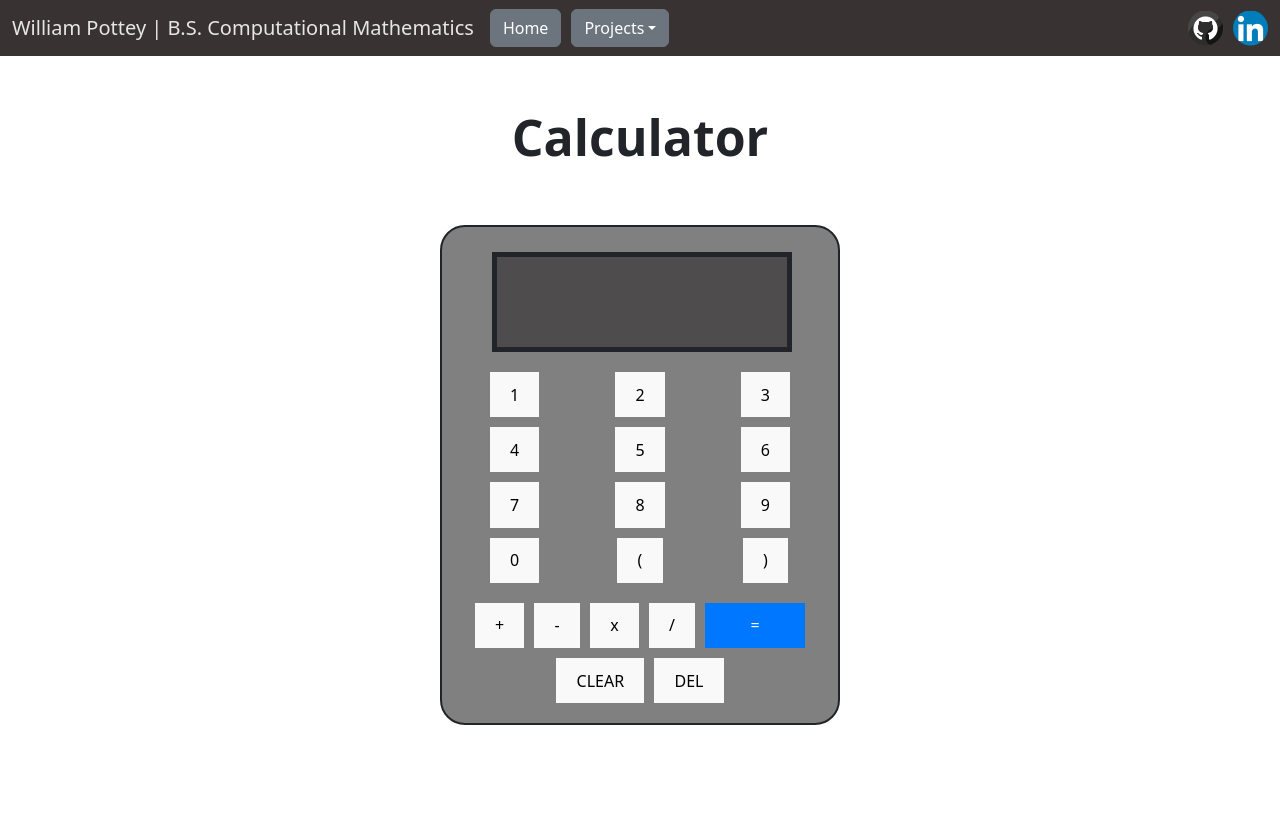
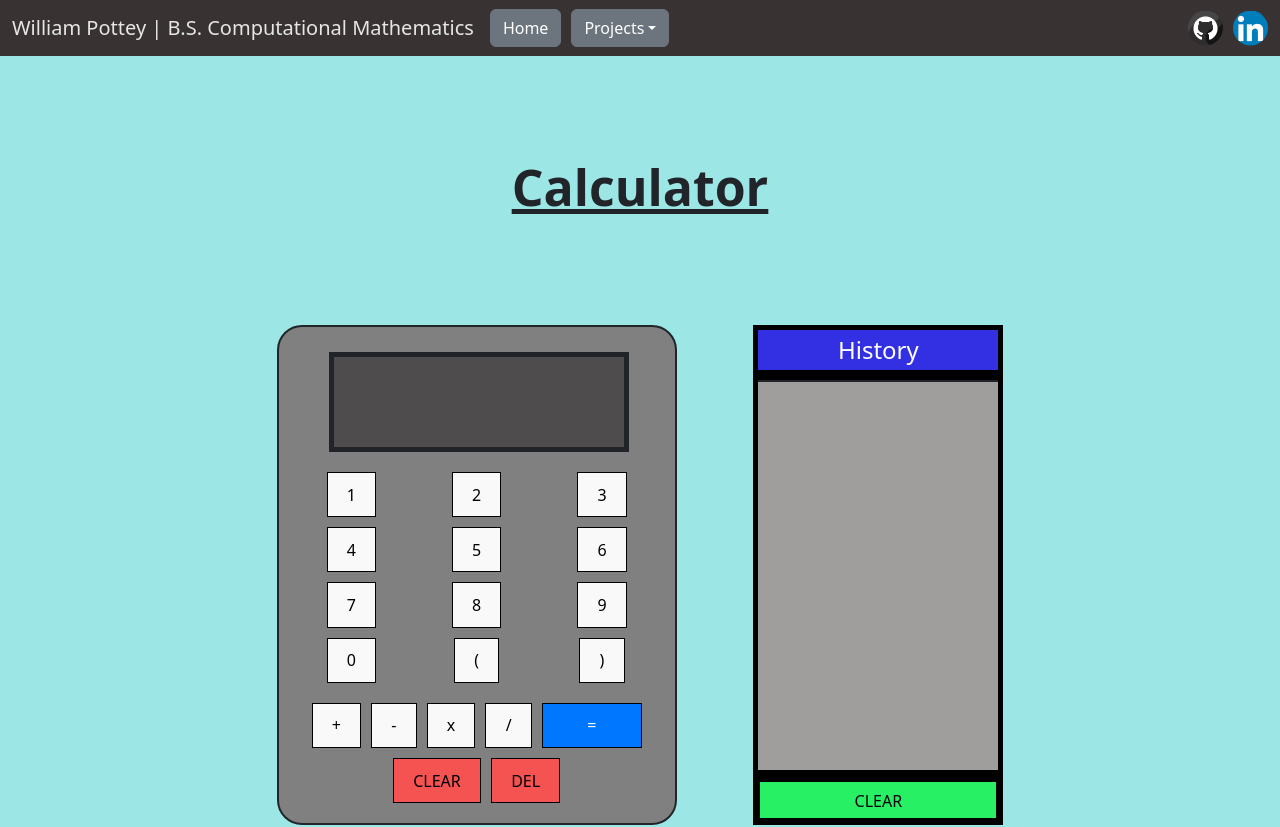
Before and after one commit to WilliamPottey/React-Calculator-1, a React (Vite) app: page / in a window 1280 px wide. Shown: the top 827 px of the page. Before the commit the page ends 800 px from the top, so only its background shows below. Built offline with nearby package versions, Linux system fonts and the light colour scheme.

Commit message:
add history + cleanup bugs + styling

```diff
--- a/src/App.css
+++ b/src/App.css
@@ -3,15 +3,24 @@
   height: 500px;
   background-color: gray;
   position: relative;
-  top: 0;
+  /* top: 0;
   bottom: 0;
   left: 0;
-  right: 0;
-  margin: auto;
+  right: 0; */
+  /* margin: auto;
   margin-bottom: 50px;
+  margin-top: 100px; */
   text-align: center;
   border-radius: 25px;
   border: 2px solid;
+}
+
+.flex {
+  display: flex;
+  justify-content: center;
+  align-items: center;
+  justify-content: space-evenly;
+  padding: 200px;
 }
 
 .result_box {
@@ -20,8 +29,21 @@
   background-color: rgb(78, 76, 76);
   margin-left: 50px;
   margin-top: 25px;
-  overflow: scroll;
+  overflow: auto;
+  overflow-x: hidden;
   border: 5px solid;
+  display: flex;
+  justify-content: center;
+  align-items: center;
+}
+
+#result_text {
+  font-size: 25px;
+  right: 10px;
+  color: white;
+  overflow-wrap: break-word;
+  padding: 24px;
+  overflow: auto;
 }
 
 .number_buttons {
@@ -49,40 +71,29 @@
 
 #clear {
   margin-top: 10px;
+  background-color: rgb(245, 82, 82);
 }
 
 button {
   border-radius: 8px;
-  border: 1px solid transparent;
+  border: 1px solid black;
   padding: 0.6em 1.2em;
   font-size: 1em;
   font-weight: 500;
-  font-family: inherit;
   cursor: pointer;
   transition: border-color 0.25s;
 }
-button:hover {
+.button-1:hover {
   border-color: #71ff64;
-}
-button:focus,
-button:focus-visible {
-  outline: 4px auto -webkit-focus-ring-color;
 }
 
 button {
   background-color: #f9f9f9;
 }
 
-#result_text {
-  font-size: 25px;
-  right: 10px;
-  color: white;
-  margin-top: 50px;
-  overflow-wrap: break-word;
-}
-
 #delete {
   margin-left: 10px;
+  background-color: rgb(245, 82, 82);
 }
 
 #calc_text {
--- a/src/App.jsx
+++ b/src/App.jsx
@@ -1,10 +1,12 @@
 import { useEffect, useState } from "react";
 import "./App.css";
+import History from "./components/History/history";
 
 function App() {
   const [result, setResult] = useState("");
   const [pressed, setPressed] = useState("");
   const [evaluated, setEvaluated] = useState(false);
+  const [history, setHistory] = useState([]);
 
   const onClickNumber = (number) => {
     if (result == 0) {
@@ -12,7 +14,11 @@ function App() {
       return;
     }
     console.log(evaluated);
-    if (evaluated && !isOperator(result.charAt(result.length - 1))) {
+    if (
+      evaluated &&
+      !isOperator(result.charAt(result.length - 1)) &&
+      !isParenthesis(result.charAt(0))
+    ) {
       setEvaluated((prevEvaluated) => !prevEvaluated);
       setResult(number.toString());
       return;
@@ -27,6 +33,8 @@ function App() {
       return;
     } else if (isOperator(result.charAt(result.length - 1))) {
       setResult(result.slice(0, result.length - 1) + operator);
+    } else if (isParenthesis(result.charAt(result.length - 1))) {
+      return;
     } else {
       setPressed(operator);
       setResult(result + operator);
@@ -52,9 +60,47 @@ function App() {
     return false;
   };
 
+  const isParenthesis = (char) => {
+    if (char === "(" || char === ")") {
+      return true;
+    }
+    return false;
+  };
+
+  const containsOperator = (expression) => {
+    let operators = ["+", "*", "/", "-"];
+    for (let i = 0; i < operators.length; i++) {
+      if (expression.includes(operators[i])) return true;
+    }
+    return false;
+  };
+
   const onClickEquals = (result) => {
+    let expression = result;
+    if (result.includes("(")) {
+      expression = insertMultiplication(result);
+      console.log("insert return", result);
+    }
+    if (!containsOperator(expression)) {
+      return;
+    }
+    console.log("result: ", result);
     setEvaluated(true);
-    setResult(eval(result).toString());
+    setResult(eval(expression).toString());
+    history.push(expression + " = " + eval(expression));
+    console.log(history);
+  };
+
+  const insertMultiplication = (expression) => {
+    let length = expression.length;
+    console.log("insert", expression);
+    for (let i = 1; i < length; i++) {
+      if (expression[i] === "(" && expression[i - 1] !== "*") {
+        expression = expression.slice(0, i) + "*" + expression.slice(i);
+        i++;
+      }
+    }
+    return expression;
   };
 
   const onClickParenthesis = (side) => {
@@ -63,87 +109,151 @@ function App() {
     } else if (side == "left") {
       setResult(result + "(");
     } else if (result.includes("(") && side == "right") {
+      if (countChar(result, "(") !== countChar(result, ")")) {
         setResult(result + ")");
       }
+    }
+  };
+
+  const countChar = (str, char) => {
+    return str.split(char).length - 1;
   };
 
   useEffect(() => {
     setEvaluated((prevEvaluate) => (prevEvaluate = false));
   }, [pressed]);
 
+  const handleDataFromChild = (data) => {
+    setResult(data);
+  };
+
+  const clearHistory = () => {
+    setHistory([]);
+  };
+
   return (
     <>
+      <div className="flex">
         <div className="body">
           <div className="result_box">
             <span id="result_text">{result}</span>
+            {/* <History sendDataToParent={handleDataFromChild} /> */}
           </div>
           <div className="number_buttons">
+            <a className="individual_num_button">
+              <button className="button-1" onClick={() => onClickNumber(1)}>
+                1
+              </button>
+            </a>
+            <a className="individual_num_button">
+              <button className="button-1" onClick={() => onClickNumber(2)}>
+                2
+              </button>
+            </a>
+            <a className="individual_num_button">
+              <button className="button-1" onClick={() => onClickNumber(3)}>
+                3
+              </button>
+            </a>
+            <a className="individual_num_button">
+              <button className="button-1" onClick={() => onClickNumber(4)}>
+                4
+              </button>
+            </a>
+            <a className="individual_num_button">
+              <button className="button-1" onClick={() => onClickNumber(5)}>
+                5
+              </button>
+            </a>
+            <a className="individual_num_button">
+              <button className="button-1" onClick={() => onClickNumber(6)}>
+                6
+              </button>
+            </a>
+            <a className="individual_num_button">
+              <button className="button-1" onClick={() => onClickNumber(7)}>
+                7
+              </button>
+            </a>
+            <a className="individual_num_button">
+              <button className="button-1" onClick={() => onClickNumber(8)}>
+                8
+              </button>
+            </a>
+            <a className="individual_num_button">
+              <button className="button-1" onClick={() => onClickNumber(9)}>
+                9
+              </button>
+            </a>
+            <a className="individual_num_button">
+              <button className="button-1" onClick={() => onClickNumber(0)}>
+                0
+              </button>
+            </a>
             <div className="individual_num_button">
-            <button onClick={() => onClickNumber(1)}>1</button>
+              <button
+                className="button-1"
+                onClick={() => onClickParenthesis("left")}
+              >
+                (
+              </button>
             </div>
             <div className="individual_num_button">
-            <button onClick={() => onClickNumber(2)}>2</button>
-          </div>
-          <div className="individual_num_button">
-            <button onClick={() => onClickNumber(3)}>3</button>
-          </div>
-          <div className="individual_num_button">
-            <button onClick={() => onClickNumber(4)}>4</button>
-          </div>
-          <div className="individual_num_button">
-            <button onClick={() => onClickNumber(5)}>5</button>
-          </div>
-          <div className="individual_num_button">
-            <button onClick={() => onClickNumber(6)}>6</button>
-          </div>
-          <div className="individual_num_button">
-            <button onClick={() => onClickNumber(7)}>7</button>
-          </div>
-          <div className="individual_num_button">
-            <button onClick={() => onClickNumber(8)}>8</button>
-          </div>
-          <div className="individual_num_button">
-            <button onClick={() => onClickNumber(9)}>9</button>
-          </div>
-          <div className="individual_num_button">
-            <button onClick={() => onClickNumber(0)}>0</button>
-          </div>
-          <div className="individual_num_button">
-            <button onClick={() => onClickParenthesis("left")}>(</button>
-          </div>
-          <div className="individual_num_button">
-            <button onClick={() => onClickParenthesis("right")}>)</button>
+              <button
+                className="button-1"
+                onClick={() => onClickParenthesis("right")}
+              >
+                )
+              </button>
             </div>
           </div>
           <div className="operator_buttons">
             <div>
-            <button onClick={() => onClickOperator("+")}>+</button>
+              <button className="button-1" onClick={() => onClickOperator("+")}>
+                +
+              </button>
             </div>
             <div>
-            <button onClick={() => onClickOperator("-")}>-</button>
+              <button className="button-1" onClick={() => onClickOperator("-")}>
+                -
+              </button>
             </div>
             <div>
-            <button onClick={() => onClickOperator("*")}>x</button>
+              <button className="button-1" onClick={() => onClickOperator("*")}>
+                x
+              </button>
             </div>
             <div>
-            <button onClick={() => onClickOperator("/")}>/</button>
+              <button className="button-1" onClick={() => onClickOperator("/")}>
+                /
+              </button>
             </div>
             <div>
-            <button id="equals" onClick={() => onClickEquals(result)}>
+              <button
+                className="button-1"
+                id="equals"
+                onClick={() => onClickEquals(result)}
+              >
                 =
               </button>
             </div>
           </div>
           <div>
-          <button id="clear" onClick={onClickClear}>
+            <button className="button-1" id="clear" onClick={onClickClear}>
               {" "}
               CLEAR
             </button>
-          <button id="delete" onClick={onClickDelete}>
+            <button className="button-1" id="delete" onClick={onClickDelete}>
               {" "}
               DEL
             </button>
           </div>
+        </div>
+        <History
+          pastExpressions={history}
+          sendDataToParent={handleDataFromChild}
+          clearChildHistory={clearHistory}
+        />
       </div>
     </>
   );
--- /dev/null
+++ b/src/components/History/history.css
@@ -0,0 +1,79 @@
+.historyBox {
+  height: 400px;
+  width: 250px;
+  border: 5px solid;
+  border-color: rgb(0, 0, 0);
+  background-color: rgb(160, 157, 157);
+  overflow-y: auto;
+  overflow-x: hidden;
+}
+
+form {
+  display: flex;
+  justify-content: center;
+  flex-direction: column;
+}
+
+.history-button-position {
+  display: flex;
+  justify-content: center;
+  flex-direction: column-reverse;
+  position: relative;
+}
+
+.history-button {
+  margin-bottom: 1px;
+  border: 2px solid;
+  background-color: rgb(255, 255, 255);
+  overflow: auto;
+  overflow-wrap: break-word;
+}
+
+h4 {
+  display: flex;
+  justify-content: center;
+  padding: 6px;
+}
+
+.history-title {
+  height: 50px;
+  width: 250px;
+  background-color: rgb(51, 48, 228);
+  border: 5px solid black;
+  color: white;
+}
+
+.custom-hr {
+  height: 20px;
+}
+
+.line {
+  height: 1px;
+  width: 240px;
+  border: 1px solid;
+}
+
+.flex-history {
+  display: flex;
+  flex-direction: column;
+}
+
+.clear-button {
+  border: 2px solid;
+  height: 40px;
+  width: 240px;
+  background-color: rgb(40, 240, 100);
+}
+
+#clear-1 {
+  position: relative;
+  bottom: 3px;
+}
+
+.clear-button:hover {
+  background-color: rgb(164, 243, 168);
+}
+
+.history-button:hover {
+  background-color: rgba(255, 255, 255, 0.281);
+}
--- /dev/null
+++ b/src/components/History/history.jsx
@@ -0,0 +1,54 @@
+import { useEffect, useState } from "react";
+import "./history.css";
+
+export default function history({
+  pastExpressions,
+  sendDataToParent,
+  clearChildHistory,
+}) {
+  const [past, setPast] = useState(pastExpressions);
+
+  const getExpression = (result) => {
+    let index = result.indexOf("=");
+    let expression = result.substring(0, index);
+    console.log(expression);
+    sendDataToParent(expression);
+    return expression;
+  };
+
+  useEffect(() => {
+    setPast(pastExpressions);
+    console.log("History Cleared");
+  }, [pastExpressions]);
+
+  return (
+    <>
+      <div className="flex-history">
+        <div className="history-title">
+          <h4>History</h4>
+        </div>
+        <div className="historyBox">
+          <div className="line"></div>
+          <div className="history-button-position">
+            {past.map((value, index) => (
+              <button
+                className="history-button"
+                key={index}
+                onClick={() => {
+                  getExpression(value);
+                }}
+              >
+                {value}
+              </button>
+            ))}
+          </div>
+        </div>
+        <a className="history-title">
+          <button className="clear-button" onClick={() => clearChildHistory()}>
+            <span id="clear-1">CLEAR</span>
+          </button>
+        </a>
+      </div>
+    </>
+  );
+}
--- a/src/index.css
+++ b/src/index.css
@@ -49,6 +49,25 @@ h1 {
   font-size: 50px;
   display: flex;
   justify-content: center;
-  margin-top: 100px;
   font-weight: bold;
+  position: relative;
+  top: 150px;
+  text-decoration: underline;
 }
+
+.page-background {
+  background-color: rgba(108, 218, 218, 0.671);
+}
+
+footer {
+  background-color: black;
+  border-top: 5px ridge;
+  padding: 20px;
+}
+.footer {
+  color: white;
+  display: flex;
+  flex-direction: column;
+  justify-content: flex-start;
+  overflow: hidden;
+}
--- a/src/main.jsx
+++ b/src/main.jsx
@@ -7,7 +7,19 @@ import Header from "./components/Header/header";
 createRoot(document.getElementById("root")).render(
   <StrictMode>
     <Header />
-    <span id="calc_text">Calculator</span>
-    <App />
+    <div className="page-background">
+      <span id="calc_text">Calculator</span>
+      <App />
+      <footer>
+        <div className="footer">
+          Author: William Pottey <br />
+          &copy; Copyright Reserved <br />
+          <div>
+            Contact:{" "}
+            <a href="mailto:Williampottey@gmail.com">Williampottey@gmail.com</a>
+          </div>
+        </div>
+      </footer>
+    </div>
   </StrictMode>
 );
```
Lines whose indentation alone changed are shown as unchanged.
